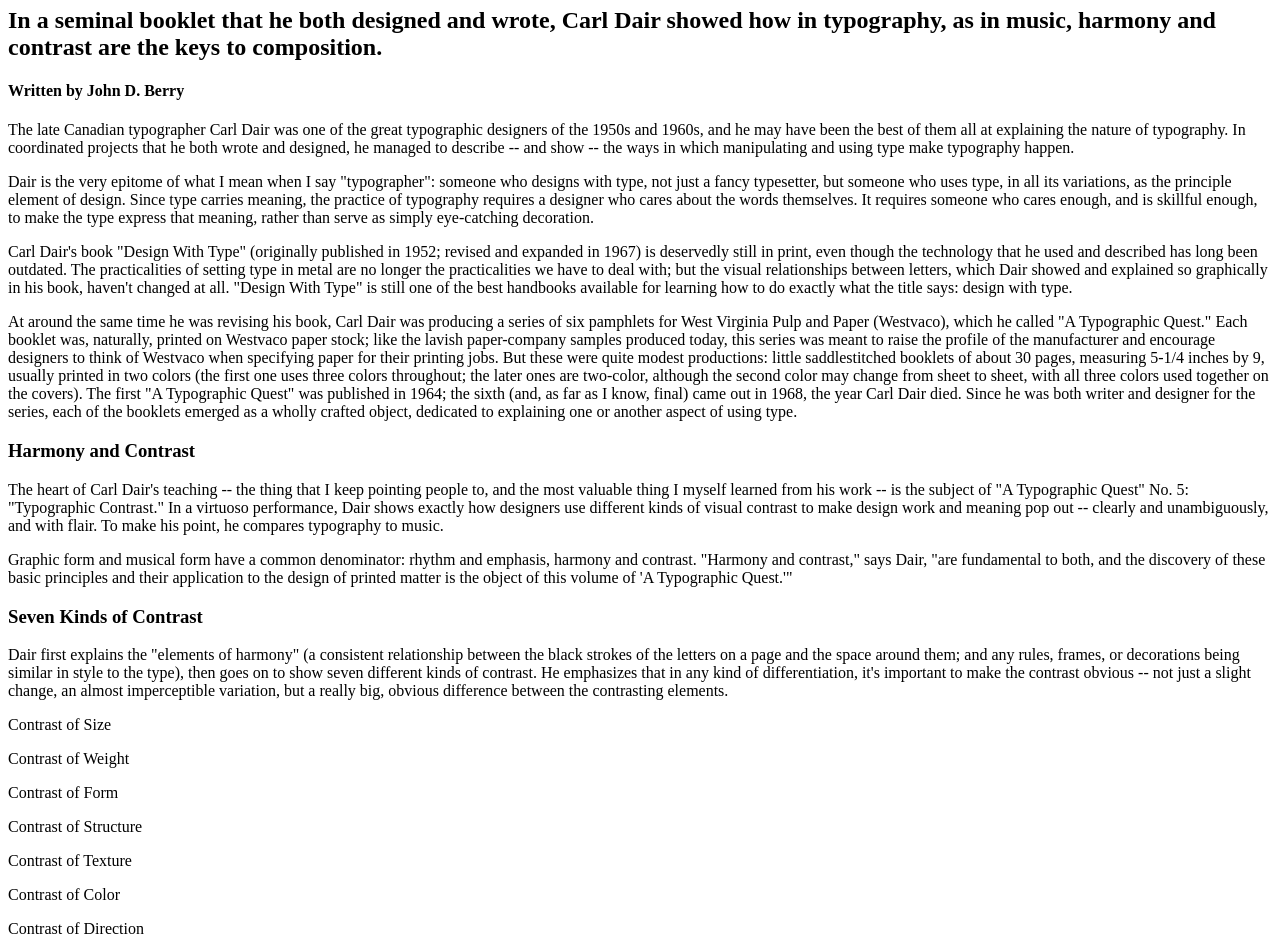
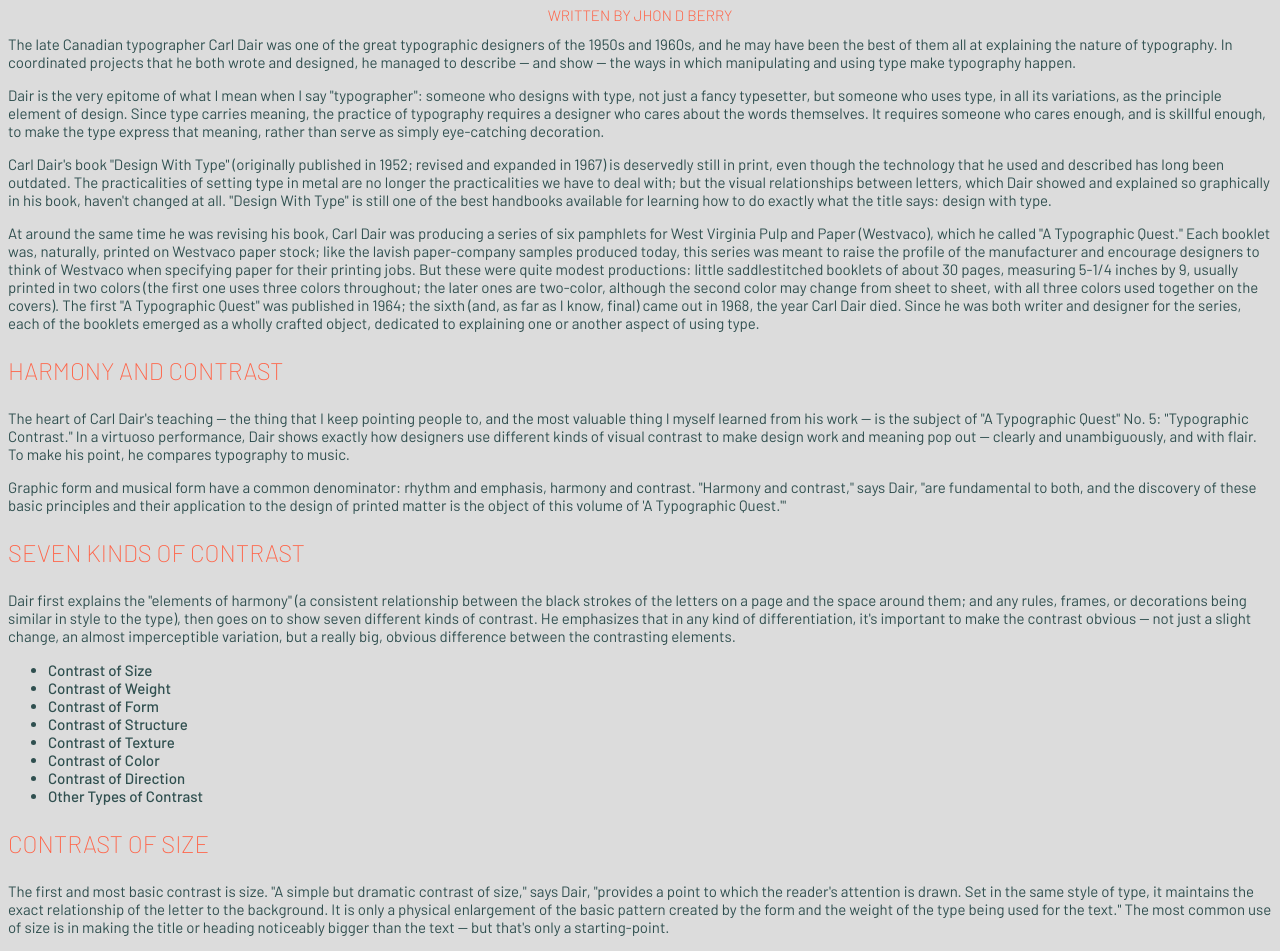
Before and after one commit to jweed/jweed.github.io, a plain HTML site: page carldairedit.html in a window 1280 px wide. Shown: the part 99-1050 px from the top of the page. Drawn offline with Linux system fonts and the light colour scheme.

Commit message:
CarlDair Edit

```diff
--- a/carldaircss.html
+++ b/carldairedit.html
@@ -1,20 +1,97 @@
-@@ -0,0 +1,86 @@
+
 <!DOCTYPE html><!--document type declaration-->
 <html>
     <head><!-- a container for metadata -->
+
+
+ <link href="https://fonts.googleapis.com/css2?family=Barlow:wght@100;200;300;400;500;600;700;800;900&display=swap" rel="stylesheet">
+
+
+
+    <style type="text/css">
+      body{
+        background-color: gainsboro;
+      }
+
+      @font-face{
+        font-family: 'Barlow', sans-serif;
+      }
+
+      h1:hover{
+        color: white;
+      }
+
+      h1{
+        font-family:'Barlow', sans-serif;
+        font-size: 48px;
+        font-weight: 200;
+        line-height: 15px;
+        text-align: center;
+        color:darkslategrey;}
+
+      h2{
+        font-family:'Barlow', sans-serif;
+        font-size: 13px;
+        font-weight: 400;
+        line-height: 15px;
+        text-align: center;
+        color:darkslategrey;
+      background-color: white;}
+
+      h3{
+        font-family:'Barlow', sans-serif;
+        font-size: 24px;
+        font-weight: 200;
+        text-transform: uppercase;
+        color:tomato;
+      }
+      h3:hover{
+        color:white;
+      }
+
+      h4{
+        font-family:'Barlow', sans-serif;
+        font-size: 15px;
+        font-weight: 300;
+        line-height: 0px;
+        text-align: center;
+
+      color:tomato;}
+
+      p{
+        font-family:'Barlow', sans-serif;
+        font-size: 15px;
+        font-weight: 400;
+        color:darkslategrey;
+      }
+
+      li{ font-family:'Barlow', sans-serif;
+        font-size: 15px;
+        font-weight: 500;
+        color:darkslategrey;
+
+      }
+
+      </style>
+
         <meta charset="utf-8"><!--charset: character encoding capable of encoding all characters on the web  -->
         <meta http-equiv="X-UA-Compatible" content="IE=edge,chrome=1"><!--for browser compatibility: choose rendering engine to view the page in an correct view (for old ver. IE)  -->
         <title></title><!--declaring the title, or name, of the HTML document. displayed in the browser's title bar-->
         <meta name="description" content=""><!--keywords/snippet for search engines-->
         <meta name="viewport" content="width=device-width"><!--the browser will (probably) render the width of the page at the width of its own screen -->
+
+
     </head>
-    <body><
+
+    <body>
 
     	<h1> Seven Principles of Typographic Contrast </h1>
 
+
+
 		<h2> In a seminal booklet that he both designed and wrote, Carl Dair showed how in typography, as in music, harmony and contrast are the keys to composition. </h2>
 
-		<h4> Written by John D. Berry </h4>
+		<h4> WRITTEN BY JHON D BERRY </h4>
 
 		<p>The late Canadian typographer Carl Dair was one of the great typographic designers of the 1950s and 1960s, and he may have been the best of them all at explaining the nature of typography. In coordinated projects that he both wrote and designed, he managed to describe -- and show -- the ways in which manipulating and using type make typography happen.</p>
 
@@ -33,15 +110,16 @@
 		<h3>Seven Kinds of Contrast</h3>
 
 		<p>Dair first explains the "elements of harmony" (a consistent relationship between the black strokes of the letters on a page and the space around them; and any rules, frames, or decorations being similar in style to the type), then goes on to show seven different kinds of contrast. He emphasizes that in any kind of differentiation, it's important to make the contrast obvious -- not just a slight change, an almost imperceptible variation, but a really big, obvious difference between the contrasting elements.</p>
-
-		<p>Contrast of Size</p>
-		<p>Contrast of Weight</p>
-		<p>Contrast of Form</p>
-		<p>Contrast of Structure</p>
-		<p>Contrast of Texture</p>
-		<p>Contrast of Color</p>
-		<p>Contrast of Direction</p>
-		<p>Other Types of Contrast</p>
+<ul>
+		<li>Contrast of Size</li>
+		<li>Contrast of Weight</li>
+		<li>Contrast of Form</li>
+		<li>Contrast of Structure</li>
+		<li>Contrast of Texture</li>
+		<li>Contrast of Color</li>
+		<li>Contrast of Direction</li>
+		<li>Other Types of Contrast</li>
+</ul>
 
 		<h3>Contrast of Size</h3>
 
```
Also changed, not shown: carldair/Barlow-ExtraLight.ttf (added), carldair/carldair.html (renamed from carldair.html), 2 other files.
